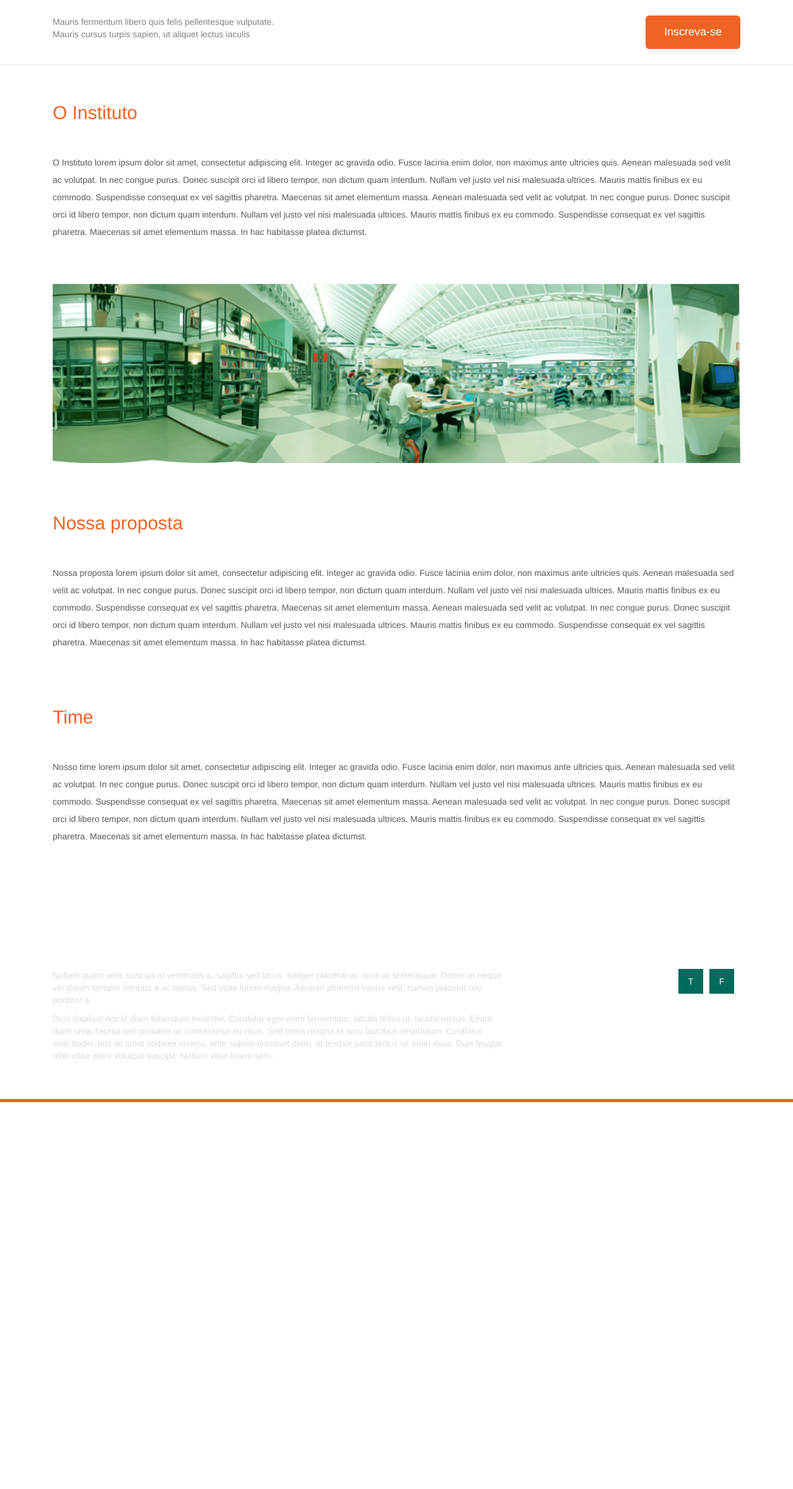
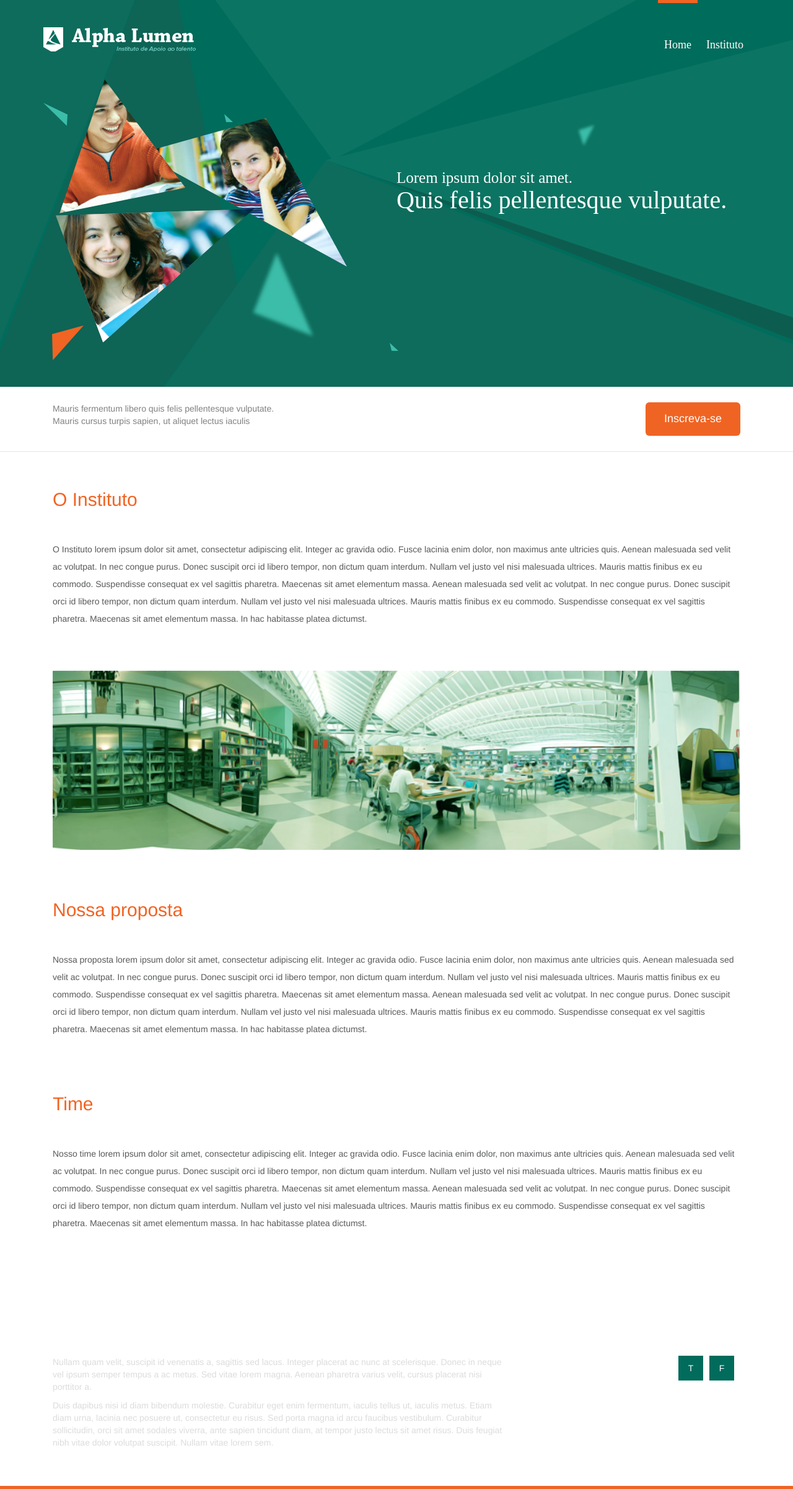
Before and after one commit to alphalumen/recruitment-hotsite, a Jekyll site: the page built from index.html, in a window 1280 px wide. Shown: the whole page at 62% size. Built offline with Jekyll 4.4.1, drawn with Linux system fonts in a browser that asks for light colours; before the commit the page ends 1778 px from its top, so only the background shows below that.

Commit message:
Add header.

```diff
--- a/_includes/header.html
+++ b/_includes/header.html
@@ -1,27 +1,15 @@
-<header class="site-header">
-
-  <div class="wrapper">
-
-    <!-- <a class="site&#45;title" href="{{ site.baseurl }}/">{{ site.title }}</a> -->
-    <!--  -->
-    <!-- <nav class="site&#45;nav"> -->
-    <!--   <a href="#" class="menu&#45;icon"> -->
-    <!--     <svg viewBox="0 0 18 15"> -->
-    <!--       <path fill="#424242" d="M18,1.484c0,0.82&#45;0.665,1.484&#45;1.484,1.484H1.484C0.665,2.969,0,2.304,0,1.484l0,0C0,0.665,0.665,0,1.484,0 h15.031C17.335,0,18,0.665,18,1.484L18,1.484z"/> -->
-    <!--       <path fill="#424242" d="M18,7.516C18,8.335,17.335,9,16.516,9H1.484C0.665,9,0,8.335,0,7.516l0,0c0&#45;0.82,0.665&#45;1.484,1.484&#45;1.484 h15.031C17.335,6.031,18,6.696,18,7.516L18,7.516z"/> -->
-    <!--       <path fill="#424242" d="M18,13.516C18,14.335,17.335,15,16.516,15H1.484C0.665,15,0,14.335,0,13.516l0,0 c0&#45;0.82,0.665&#45;1.484,1.484&#45;1.484h15.031C17.335,12.031,18,12.696,18,13.516L18,13.516z"/> -->
-    <!--     </svg> -->
-    <!--   </a> -->
-    <!--  -->
-    <!--   <div class="trigger"> -->
-    <!--     {% for page in site.pages %} -->
-    <!--       {% if page.title %} -->
-    <!--       <a class="page&#45;link" href="{{ page.url | prepend: site.baseurl }}">{{ page.title }}</a> -->
-    <!--       {% endif %} -->
-    <!--     {% endfor %} -->
-    <!--   </div> -->
-    <!-- </nav> -->
-
-  </div>
-
+<header class="fluid-container header-wrapper">
+	<div class="container">
+		<div class="header-top">
+			<div class="header-logo pull-left">
+				<img src="{{ site.baseurl }}/images/logo.png" alt="Logo Instituto Alpha Lumen"></img>
+			</div>
+			<div class="header-menu pull-right">
+				<ul>
+					<li class="active">Home</li>
+					<li>Instituto</li>
+				</ul>
+			</div>
+		</div>
+	</div>
 </header>
--- a/_layouts/default.html
+++ b/_layouts/default.html
@@ -5,13 +5,19 @@
 
   <body>
 
+		<div class="page-wrapper">
+
     	{% include header.html %}
+
     	<div class="page-content">
       	<div class="wrapper">
         	{{ content }}
     	  </div>
     	</div>
+
     	{% include footer.html %}
+
+		</div>
 
   </body>
 
--- a/_sass/_layout.scss
+++ b/_sass/_layout.scss
@@ -1,5 +1,44 @@
-.home {
-	.subscribe {
+.page-wrapper {
+	background: url(../images/background-top.png);
+}
+
+.header-top {
+	min-height: 128px;
+}
+
+.header-logo {
+	margin-top: 42px;
+}
+
+.header-menu {
+	> ul {
+		list-style-type: none;
+
+		> li {
+			color: white;
+			padding-top: 55px;
+			padding-left: 10px;
+			padding-right: 10px;
+			font-family: "Proxima Nova Regular";
+			font-size: 18px;
+			display: inline-block;
+
+			&.active {
+				padding-top: 55px;
+				border-top: 5px solid #f16423;
+			}
+		}
+	}
+}
+
+.home-carousel {
+	background-color: transparent;
+}
+
+.home-container {
+	background-color: white;
+
+	.subscribe-container {
 		border-bottom: 1px solid #e5e5e5;
 		padding: 25px 0;
 		color: #808180;
@@ -72,3 +111,29 @@
 		}
 	}
 }
+
+.carousel-container {
+	background: url(../images/banner.png) no-repeat;
+	position: relative;
+	width: 100%;
+	height: 453px;
+	margin-bottom: 43px;
+}
+
+.carousel-text {
+	position: absolute;
+	width: 50%;
+	right: 0px;
+	margin-top: 125px;
+
+	> h1 {
+		color: white;
+		font-size: 25px;
+		font-family: "Proxima Nova Regular";
+
+		.strong {
+			font-size: 40px;
+			font-family: "Chaparral Pro Bold Italic";
+		}
+	}
+}
--- a/index.html
+++ b/index.html
@@ -2,8 +2,15 @@
 layout: default
 ---
 
-<div class="home">
-	<div class="subscribe">
+<div class="home-carousel container">
+	<div class="carousel-container">
+		<div class="carousel-text">
+			<h1>Lorem ipsum dolor sit amet.<br /><span class="strong">Quis felis pellentesque vulputate.</span></h1>
+		</div>
+	</div>
+</div>
+<div class="home-container">
+	<div class="subscribe-container">
 		<div class="container">
 			<div class="col-xs-8">
 				<p>Mauris fermentum libero quis felis pellentesque vulputate. </p>
```
Also changed, not shown: images/background-top.png (added), images/banner.png (added), images/logo.png (added), 1 other file. Lines whose indentation alone changed are shown as unchanged.
